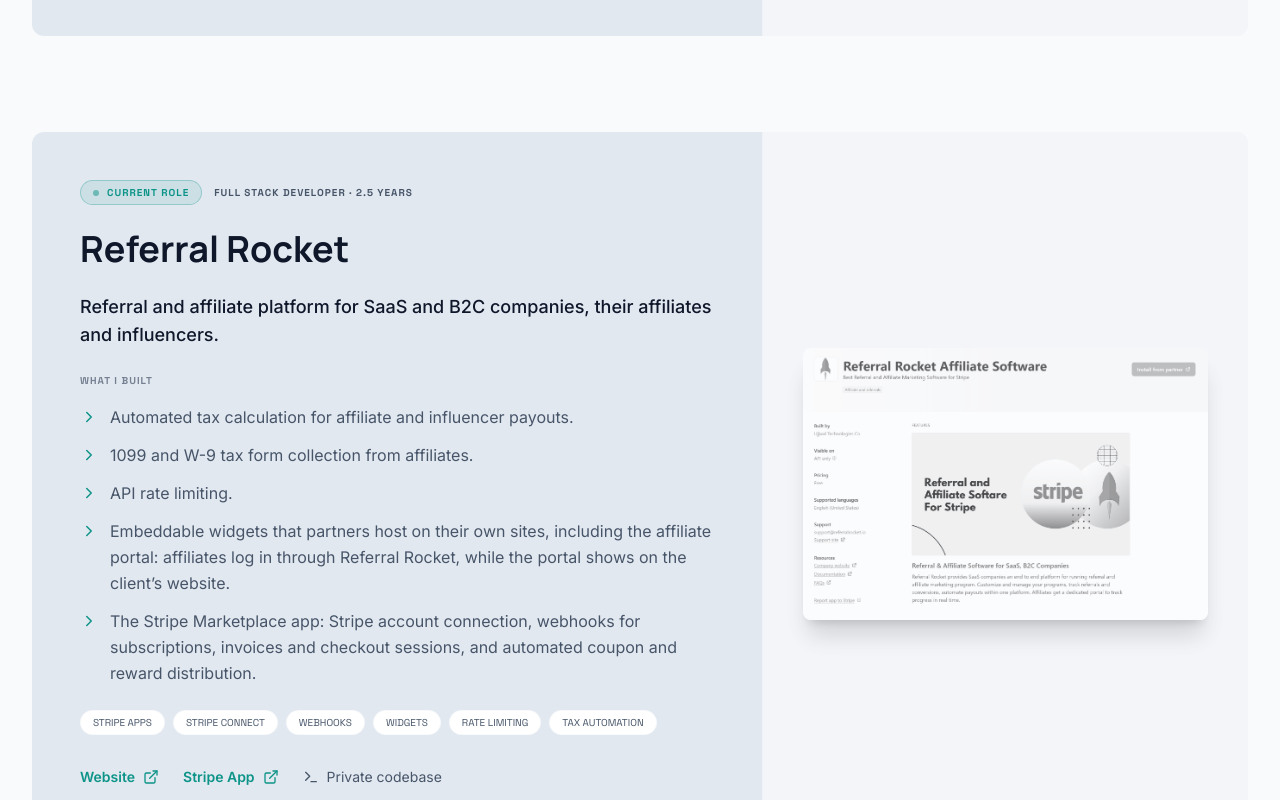
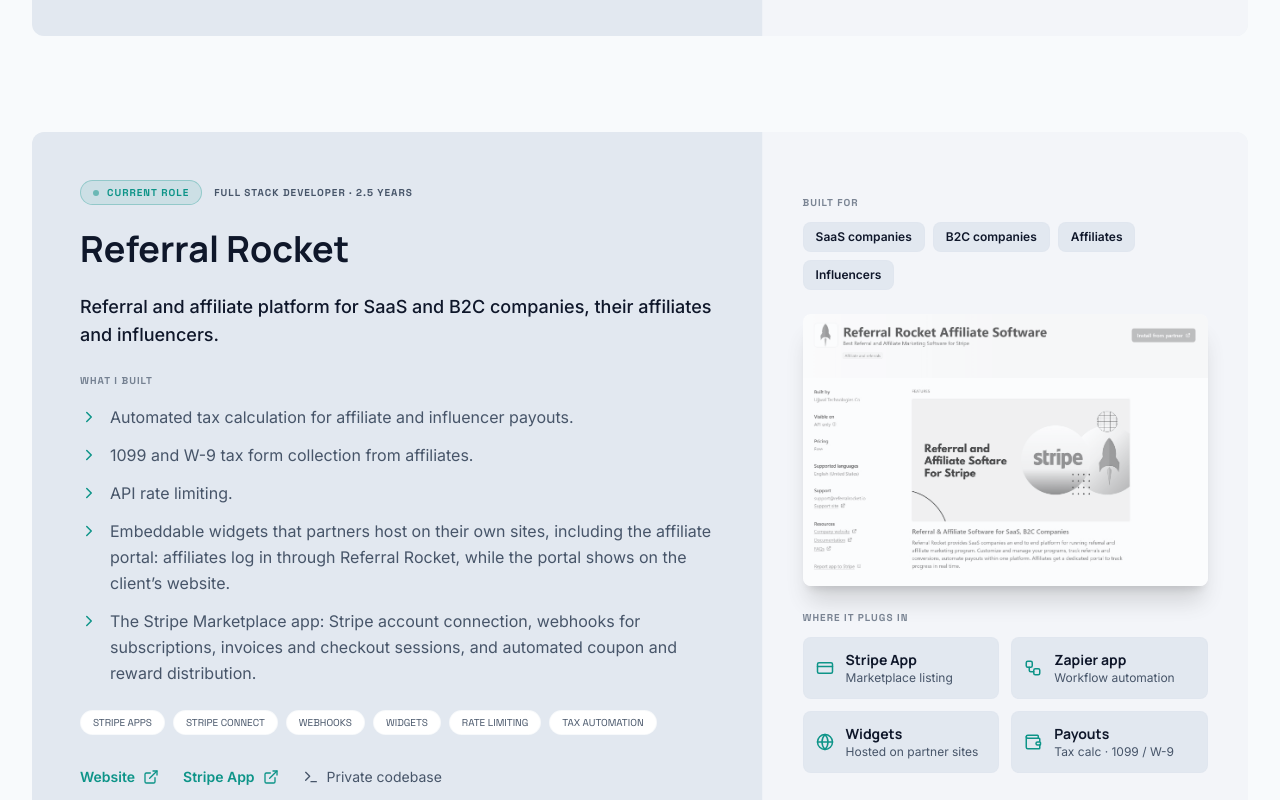
Before and after one commit to surajdombale/portfolio, a React (Vite) app: page / in a window 1280 px wide. Shown: the part 2040-2840 px from the top of the page. Built offline with nearby package versions, Linux system fonts and the light colour scheme.

Commit message:
Add details around Referral Rocket image

```diff
--- a/src/App.tsx
+++ b/src/App.tsx
@@ -397,13 +397,52 @@ const ReferralRocket = () => (
           <PrivateCode />
         </div>
       </div>
-      <div className="w-full md:w-2/5 flex items-center justify-center p-8 lg:p-10 bg-surface-container-lowest/60 border-t md:border-t-0 md:border-l border-outline-variant/10">
+      <div className="w-full md:w-2/5 flex flex-col justify-center gap-6 p-8 lg:p-10 bg-surface-container-lowest/60 border-t md:border-t-0 md:border-l border-outline-variant/10">
+        <div>
+          <p className="font-label text-[10px] uppercase tracking-widest text-on-surface-variant/70 font-bold mb-3">Built for</p>
+          <div className="flex flex-wrap gap-2">
+            {['SaaS companies', 'B2C companies', 'Affiliates', 'Influencers'].map(item => (
+              <span key={item} className="px-3 py-1.5 rounded-lg bg-surface-container border border-outline-variant/10 text-xs font-bold text-on-surface">
+                {item}
+              </span>
+            ))}
+          </div>
+        </div>
+
+        <a
+          href="https://marketplace.stripe.com/apps/referral-rocket-affiliate-software"
+          target="_blank"
+          rel="noopener noreferrer"
+          className="block"
+          aria-label="Referral Rocket on the Stripe App Marketplace"
+        >
           <img
             src={stripe}
             alt="Referral Rocket on the Stripe App Marketplace"
             className="w-full h-auto rounded-lg shadow-xl shadow-black/20 md:grayscale md:opacity-70 group-hover:grayscale-0 group-hover:opacity-100 group-hover:scale-[1.02] transition-all duration-700"
             referrerPolicy="no-referrer"
           />
+        </a>
+
+        <div>
+          <p className="font-label text-[10px] uppercase tracking-widest text-on-surface-variant/70 font-bold mb-3">Where it plugs in</p>
+          <div className="grid grid-cols-1 sm:grid-cols-2 gap-3">
+            {[
+              { icon: <CreditCard size={18} />, label: 'Stripe App', detail: 'Marketplace listing' },
+              { icon: <Workflow size={18} />, label: 'Zapier app', detail: 'Workflow automation' },
+              { icon: <Globe size={18} />, label: 'Widgets', detail: 'Hosted on partner sites' },
+              { icon: <Wallet size={18} />, label: 'Payouts', detail: 'Tax calc · 1099 / W-9' },
+            ].map(item => (
+              <div key={item.label} className="flex items-center gap-3 p-3 rounded-lg bg-surface-container border border-outline-variant/10">
+                <span className="text-primary shrink-0">{item.icon}</span>
+                <div className="min-w-0">
+                  <p className="font-headline font-bold text-sm text-on-surface">{item.label}</p>
+                  <p className="text-xs text-on-surface-variant">{item.detail}</p>
+                </div>
+              </div>
+            ))}
+          </div>
+        </div>
       </div>
     </div>
   </article>
```
Lines whose indentation alone changed are shown as unchanged.
